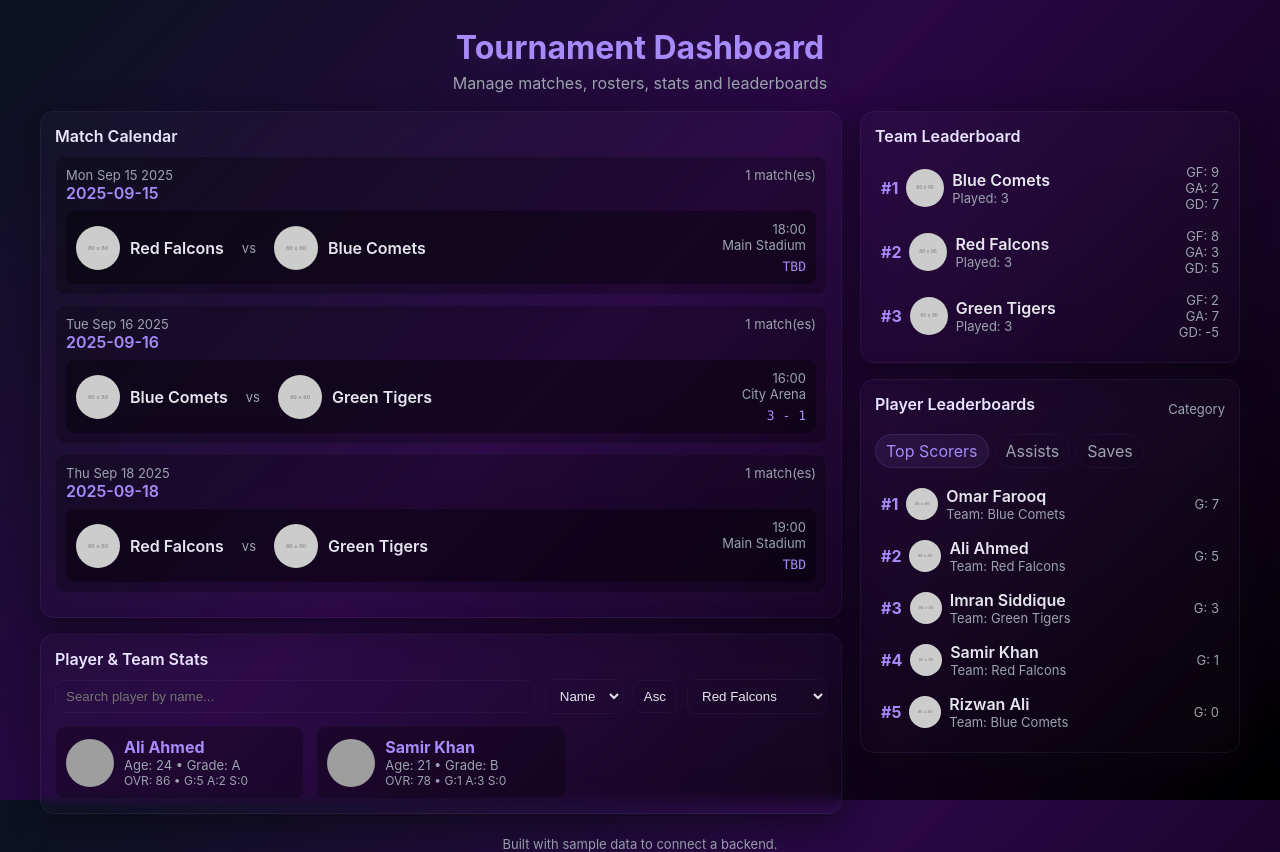
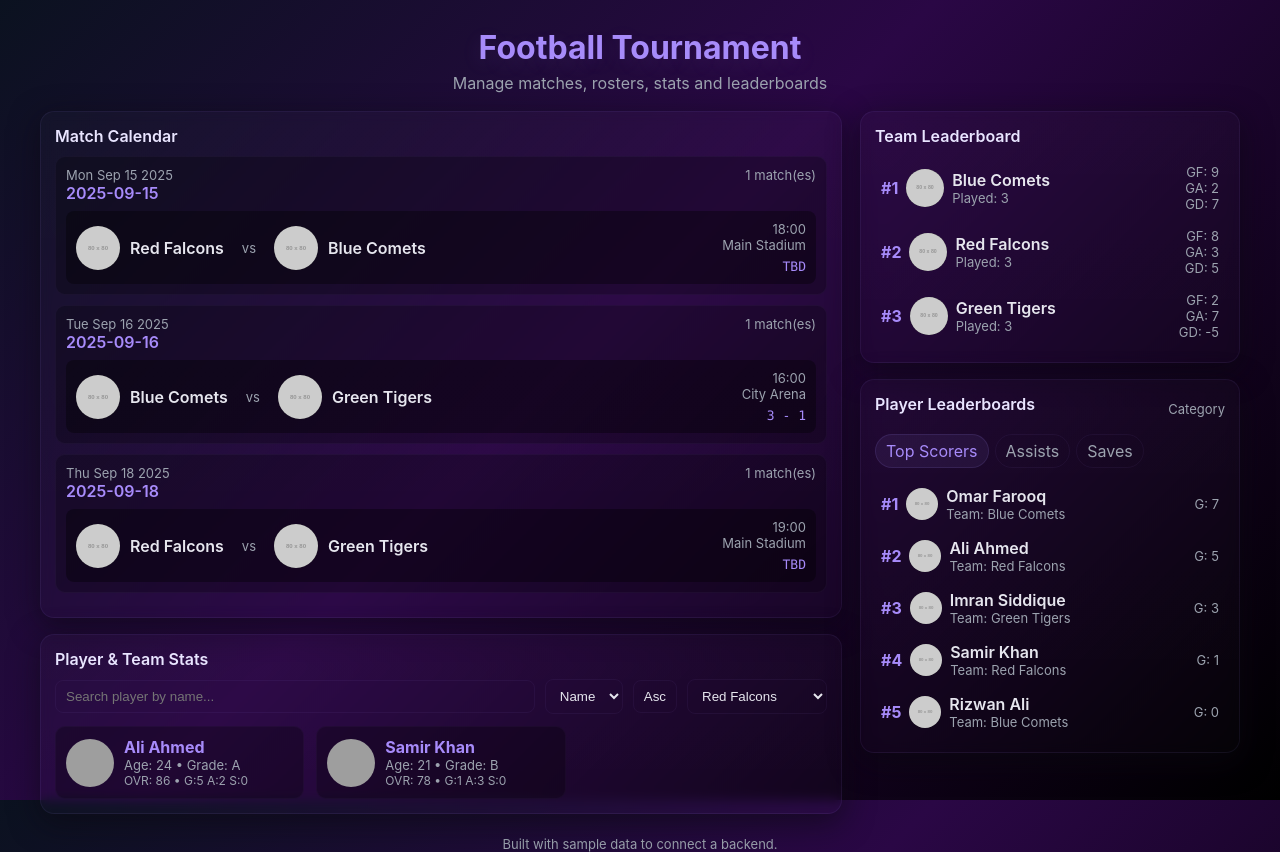
Before and after one commit to Hemayet916/Football, a plain HTML site: page index.html in a window 1280 px wide. Drawn offline with Linux system fonts and the light colour scheme; grey boxes are pictures that could not be loaded; placeholder pictures from the web are drawn by us.

Commit message:
Add files via upload

```diff
--- a/index.html
+++ b/index.html
@@ -77,7 +77,7 @@
 </head>
 <body>
   <div class="container">
-    <h1>Tournament Dashboard</h1>
+    <h1> Football Tournament </h1>
     <p class="lead">Manage matches, rosters, stats and leaderboards</p>
 
     <div class="grid cols-3">
```
